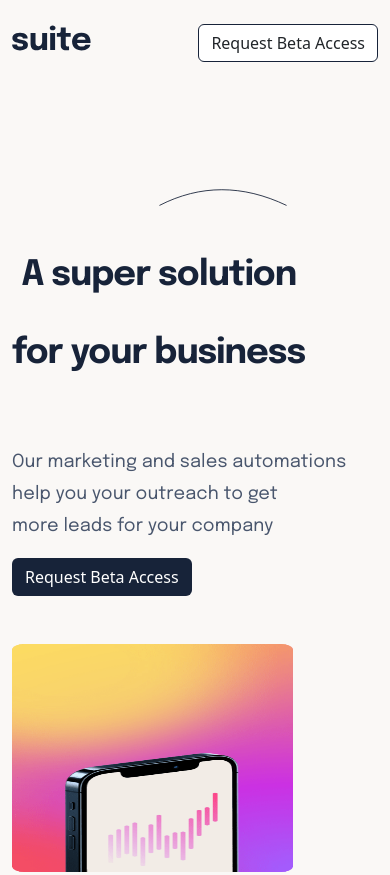
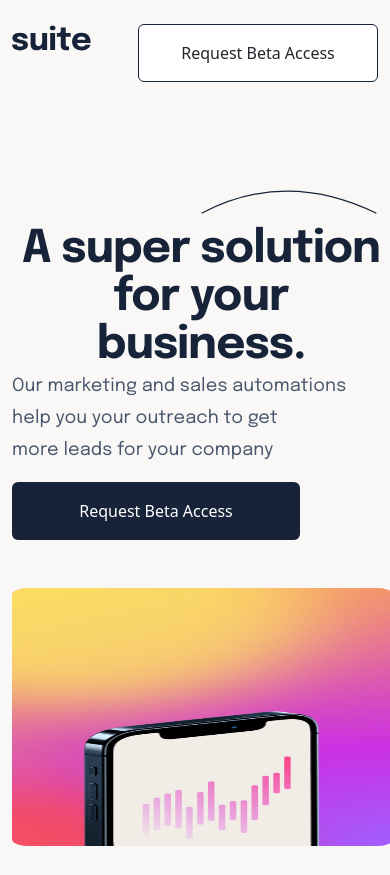
Before and after one commit to tony-amalitech/SUITE-LANDING-PAGE, a plain HTML site: page index.html in a window 390 px wide. Shown: the top 875 px of the page. Drawn offline with nearby package versions, Linux system fonts and the light colour scheme.

Commit message:
Adding reponsiveness to the display

```diff
--- a/index.html
+++ b/index.html
@@ -46,7 +46,7 @@
       <!-- place main content here -->
       <div class="row">
         <div class="col mt-5">
-          <p id="main-text-1">
+          <p id="main-text-1" >
             <img
               src="./assets/pattern-curved-line-1.svg"
               alt="line"
@@ -54,7 +54,7 @@
             />
             <br />
             A <strong>super solution</strong> <br />
-            for your <strong>business</strong>
+            for your <strong>business.</strong>
           </p>
           <p id="main-text-2">
             Our marketing and sales automations <br />
@@ -65,14 +65,14 @@
             Request Beta Access
           </button>
         </div>
-        <div class="col">
+        <div class="col" id="image">
           <img
             src="./assets/image-hero-portrait.png"
             alt="hero-image"
             id="image-hero"
           />
         </div>
-        <div class="col align-content-center" id="main-text-3">
+        <div class="col align-content-center" id="main-text-3" >
           <div class="ms-5">
             <p class="h4" id="header-4">2k+</p>
             <p class="h6" id="header-6">COMPANY</p>
--- a/style.css
+++ b/style.css
@@ -33,7 +33,7 @@
   font-family: Epilogue;
   font-weight: 700;
   font-size: 54px;
-  line-height: 78px;
+  line-height: 70px;
   letter-spacing: -1px;
   color: #172339;
 }
@@ -52,6 +52,9 @@
   margin-left: 14rem;
   width: 13rem;
 }
+
+
+
 #image-hero {
   width: 350px;
   height: 600px;
@@ -221,7 +224,7 @@
   #jeremy {
     margin-top: 2.5rem;
     padding-bottom: 2rem;
-    padding-left: 14rem;
+    padding-left: 18rem;
     position: absolute;
     z-index: 1;
   }
@@ -290,6 +293,12 @@
     justify-content: center;
   }
 
+  #button2 {
+    width: 18rem;
+    padding-top: 1rem;
+    padding-bottom: 1rem;
+  }
+
   #image-hero {
     width: 281px;
     height: 428px;
@@ -342,18 +351,39 @@
 
   #image-hero {
     margin-top: 3rem;
-    width: 281px;
-    height: 228px;
+    width: 381px;
+    height: 258px;
     margin-bottom: -3rem;
   }
 
   #main-text-1 {
-    font-size: 35px;
+    font-size: 45px;
     text-align: center;
+    line-height: 3rem;
+  }
+
+  #main-text-2{
+    margin-top: 12rem;
+  }
+
+  #button2 {
+    width: 18rem;
+    padding-top: 1rem;
+    padding-bottom: 1rem;
+  }
+
+  #button1 {
+    width: 15rem;
+    padding-top: 1rem;
+    padding-bottom: 1rem;
   }
 
   #line {
-    margin-left: 8rem;
+    width: 11rem;
+    margin-left: 11rem;
+  }
+  #line2 {
+    margin-left: 3rem;
     width: 8rem;
   }
   #header-4 {
@@ -370,17 +400,19 @@
     flex-direction: column;
     margin-left: 4rem;
     margin-bottom: 3rem;
+    padding-left: 3rem;
   }
 
   #jeremy1 {
     width: 150px;
     height: 240px;
+
   }
 
   #jeremy {
     margin-top: 8rem;
     padding-bottom: 0.3rem;
-    padding-left: 8rem;
+    padding-left: 10rem;
     position: absolute;
     z-index: 1;
   }
@@ -404,4 +436,9 @@
     align-items: center;
     padding-bottom: 5rem;
   }
+
+  #main2-text {
+    background-color: #172339;
+    width: 85%;
+  }
 }
```
